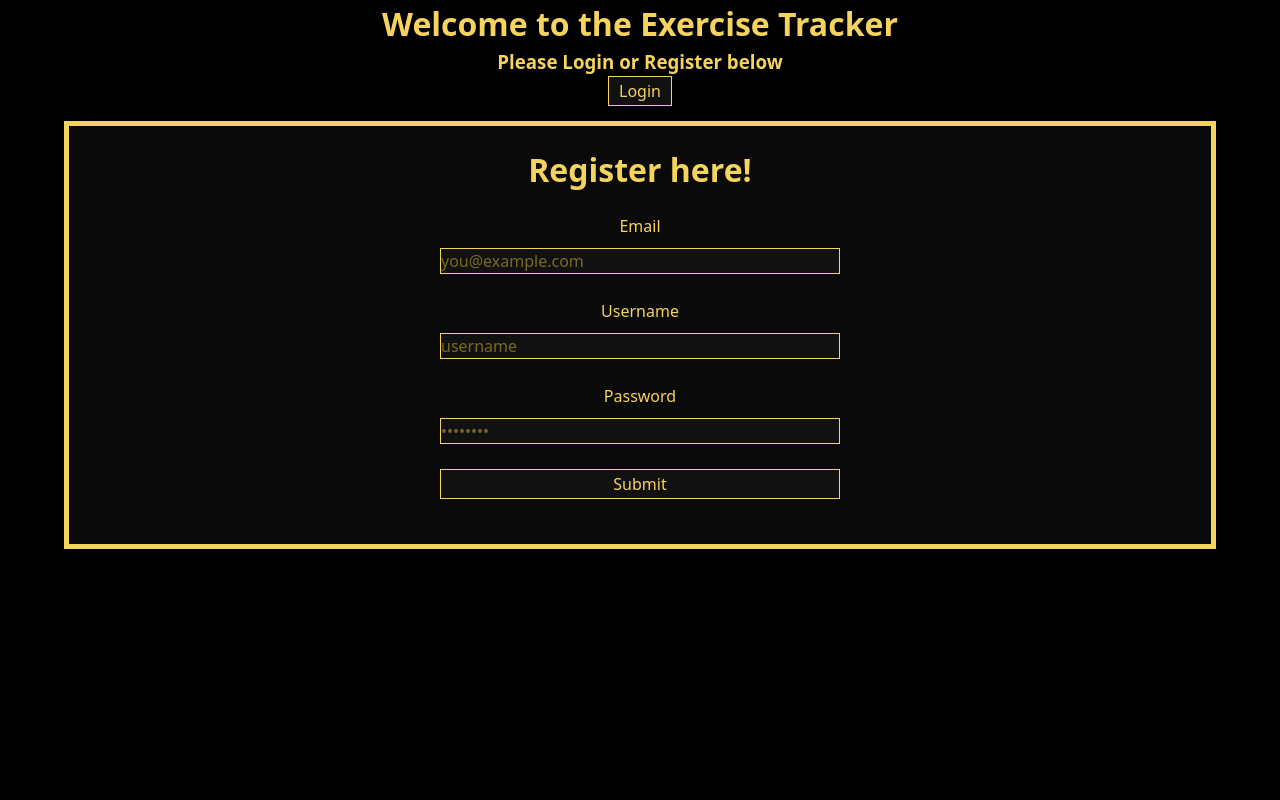
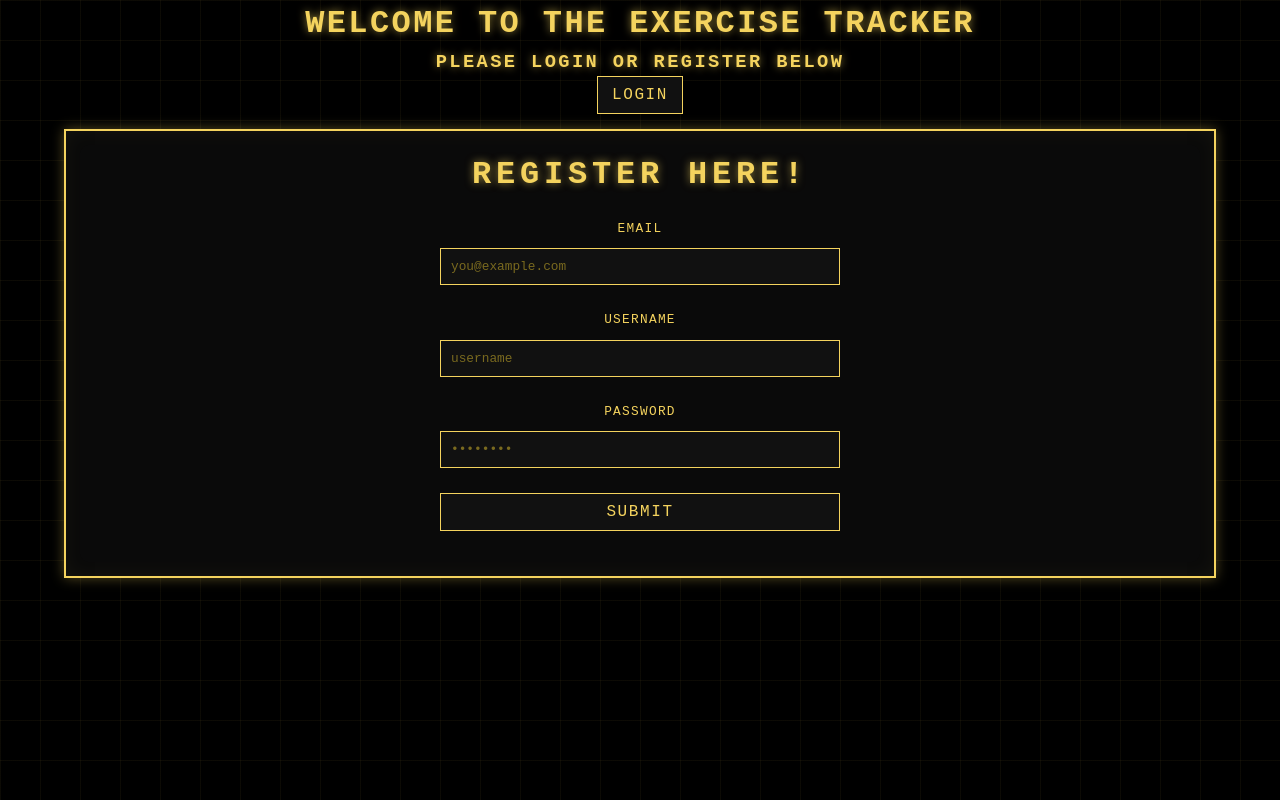
Before and after one commit to Onarug/exercise-tracker, a React (Vite) app: page / in a window 1280 px wide. Built offline with nearby package versions, Linux system fonts and the light colour scheme; no server answers.

Commit message:
Gave Ui a more tron like feel.  Used claude for help with this task, all other code has been created by me

```diff
--- a/src/index.css
+++ b/src/index.css
@@ -1,4 +1,3 @@
-
 * {
   box-sizing: border-box;
   margin: 0;
@@ -6,33 +5,51 @@
 }
 
 body {
-  font-family: system-ui, -apple-system, "Segoe UI", sans-serif;
+  font-family: "Courier New", "Consolas", monospace;
   background-color: #000000;
+  background-image:
+    linear-gradient(rgba(244, 211, 94, 0.05) 1px, transparent 1px),
+    linear-gradient(90deg, rgba(244, 211, 94, 0.05) 1px, transparent 1px);
+  background-size: 40px 40px;
   color: #ffffff;
   line-height: 1.5;
+  letter-spacing: 0.02em;
 }
 
 input, button {
   font: inherit;
 }
-.home-page{
+
+.home-page {
     display: flex;
     flex-direction: column;
     gap: 15px;
 }
+
 .login-header {
     text-align: center;
-    color :#f4d35e;
+    color: #f4d35e;
+    text-transform: uppercase;
+    letter-spacing: 0.15em;
+    text-shadow: 0 0 8px rgba(244, 211, 94, 0.6);
 }
+
 .login-container {
     max-width: 1200px;
     width: 90%;
     margin: 0 auto;
     padding: 20px;
     background-color: #0a0a0a;
-    border: 5px solid #f4d35e;
+    border: 2px solid #f4d35e;
     color: #f4d35e;
-     text-align: center;
+    text-align: center;
+    box-shadow: 0 0 12px rgba(244, 211, 94, 0.35), inset 0 0 20px rgba(244, 211, 94, 0.05);
+}
+
+.login-container h1 {
+    text-transform: uppercase;
+    letter-spacing: 0.15em;
+    text-shadow: 0 0 8px rgba(244, 211, 94, 0.6);
 }
 
 .login-container form,
@@ -48,26 +65,44 @@ input, button {
     display: flex;
     flex-direction: column;
     gap: 10px;
+    text-transform: uppercase;
+    font-size: 0.8rem;
+    letter-spacing: 0.1em;
 }
 
 .login-input {
     background-color: #111111;
     border: 1px solid #f4d35e;
     color: #f4d35e;
+    padding: 8px 10px;
+    outline: none;
+    transition: box-shadow 0.15s ease, border-color 0.15s ease;
+}
+
+.login-input:focus {
+    border-color: #ffe873;
+    box-shadow: 0 0 8px rgba(244, 211, 94, 0.6);
 }
 
 .login-input::placeholder {
     color: #7a6a1f;
 }
+
 .login-button {
     background-color: #111111;
     color: #f4d35e;
     border-color: #f4d35e;
     border: 1px solid;
-    padding: 2px 10px;
+    padding: 6px 14px;
+    text-transform: uppercase;
+    letter-spacing: 0.1em;
+    cursor: pointer;
+    transition: box-shadow 0.15s ease, background-color 0.15s ease;
 }
+
 .login-button:hover {
-  background-color: #792087;
+  background-color: #1a1500;
+  box-shadow: 0 0 10px rgba(244, 211, 94, 0.7);
 }
 
 .user-page-container {
@@ -79,18 +114,21 @@ input, button {
 }
 
 .user-page-header-text {
-    color:#f4d35e;
+    color: #f4d35e;
     text-align: center;
+    text-transform: uppercase;
+    letter-spacing: 0.15em;
+    text-shadow: 0 0 8px rgba(244, 211, 94, 0.6);
+}
 
-}
 .stat-container {
   display: flex;
   align-items: center;
   justify-content: center;
   padding: 20px;
   margin-top: 0;
-  border-color: solid #ffffff;
-  border-width: 1;
+  border: 1px solid #f4d35e;
+  box-shadow: 0 0 10px rgba(244, 211, 94, 0.3);
 }
 
 .stat-box {
@@ -100,17 +138,18 @@ input, button {
 
 .stat-box h1 {
   font-size: 2rem;
-  color:#f4d35e;
+  color: #f4d35e;
   margin: 0 0 5px 0;
+  text-shadow: 0 0 10px rgba(244, 211, 94, 0.7);
 }
 
 .stat-box p {
   font-size: 1rem;
   color: #f4d35e;
   margin: 0;
+  text-transform: uppercase;
+  letter-spacing: 0.1em;
 }
-
-
 
 .workout-list {
   display: flex;
@@ -125,46 +164,72 @@ input, button {
   width: 50%;
   margin: 0 auto;
   border: 1px solid #f4d35e;
+  box-shadow: 0 0 8px rgba(244, 211, 94, 0.25);
 }
 
 .workout-header {
   display: flex;
-  justify-content: space-between;
+  flex-direction: column;
   align-items: center;
-  margin-bottom: 1rem;
+  justify-content: center;
+  border: 1px solid #f4d35e;
+  border-radius: 0;
+  padding-bottom: 3px;
+  padding-top: 3px;
+  box-shadow: 0 0 8px rgba(244, 211, 94, 0.25);
 }
+
+.workout-header h1 {
+  color: #f4d35e;
+  text-transform: uppercase;
+  letter-spacing: 0.1em;
+  text-shadow: 0 0 6px rgba(244, 211, 94, 0.5);
+}
+
+.workout-header p {
+  color: #f4d35e;
+}
+
 .workout-name {
   color: #f4d35e;
   margin: 0;
   font-size: 1.2rem;
   font-weight: 600;
+  text-transform: uppercase;
+  letter-spacing: 0.08em;
 }
+
 .workout-desc {
   color: #f4d35e;
   margin: 0;
   font-size: .8rem;
   font-weight: 600;
 }
-.workout-date{
+
+.workout-date {
   color: #f4d35e;
   margin: 0;
   font-size: 1.2rem;
   font-weight: 600;
 }
-.workout-btn{
+
+.workout-btn {
   margin-left: auto;
   display: block;
 }
-.add-workout{
+
+.add-workout {
   display: flex;
   align-items: center;
   justify-content: center;
   flex-direction: column;
-  border: 2px solid #f4d35e;
+  border: 1px solid #f4d35e;
   width: 50%;
   margin: 0 auto;
+  box-shadow: 0 0 10px rgba(244, 211, 94, 0.3);
 }
-.add-workout-form{
+
+.add-workout-form {
   display: flex;
   align-items: center;
   justify-content: center;
@@ -172,45 +237,27 @@ input, button {
   margin: 0 auto;
 }
 
-.workout-header{
-  display: flex;
-  flex-direction: column;
-  align-items: center;
-  justify-content: center;
-  border: solid  #f4d35e 2px;
-  border-radius: 10px;
-  padding-bottom: 3px;
-  padding-top: 3px;
-}
-.workout-header h1{
-  color :#f4d35e
-}
-.workout-header p{
-  color :#f4d35e
-}
-
-.exercise-list{
+.exercise-list {
   display: flex;
   flex-direction: column;
   align-items: center;
   justify-content: center;
   list-style-type: none;
-
-gap: 10px;
+  gap: 10px;
 }
 
-.exercise-item{
+.exercise-item {
   display: flex;
   flex-direction: row;
   align-items: center;
   justify-content: center;
   padding: 4px 10px;
-  border: solid #f4d35e 1px;
-
+  border: 1px solid #f4d35e;
+  box-shadow: 0 0 6px rgba(244, 211, 94, 0.2);
 }
 
-.exercise-stat-box{
-  color:#f4d35e;
+.exercise-stat-box {
+  color: #f4d35e;
   align-items: center;
-   padding: 4px 10px;
+  padding: 4px 10px;
 }
```
